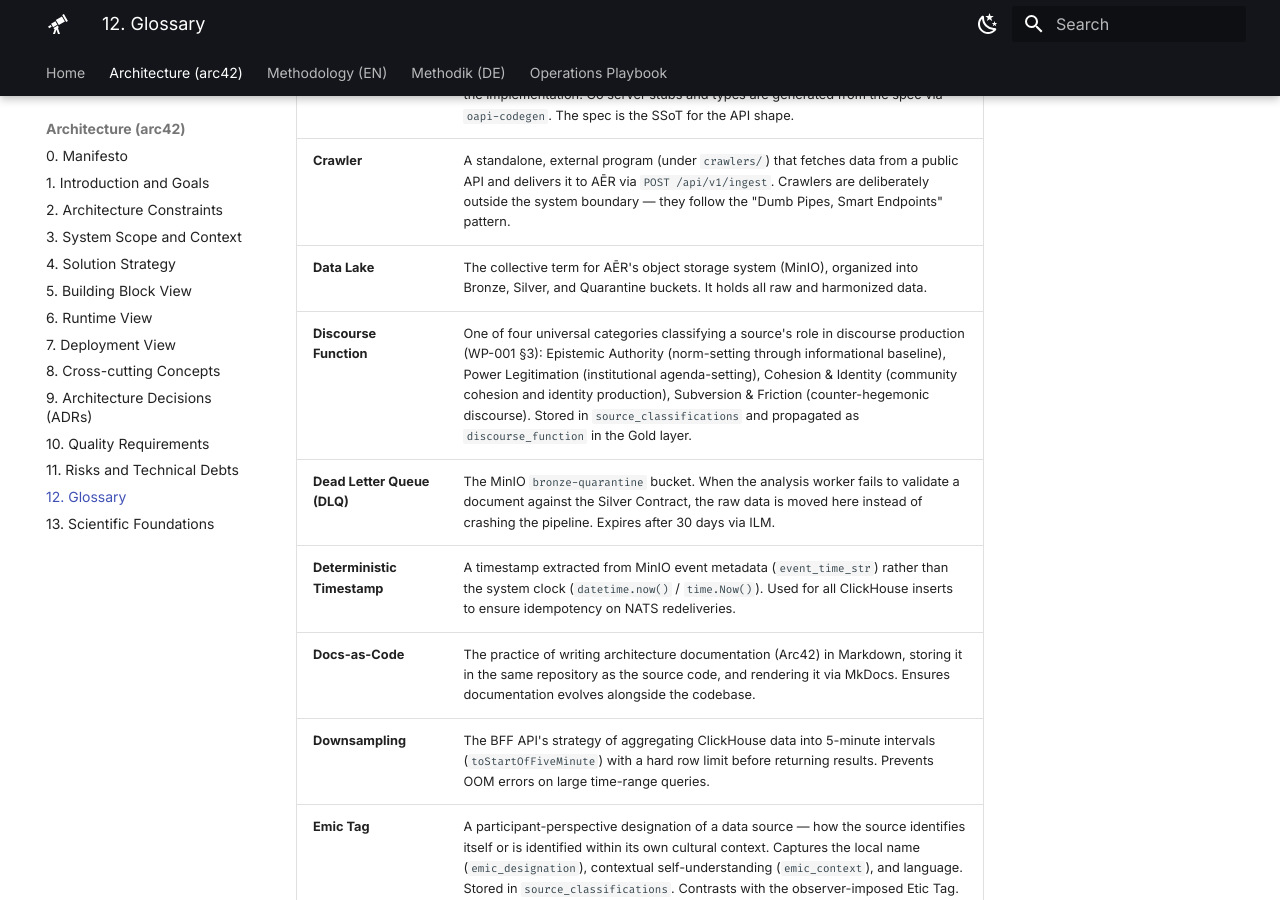
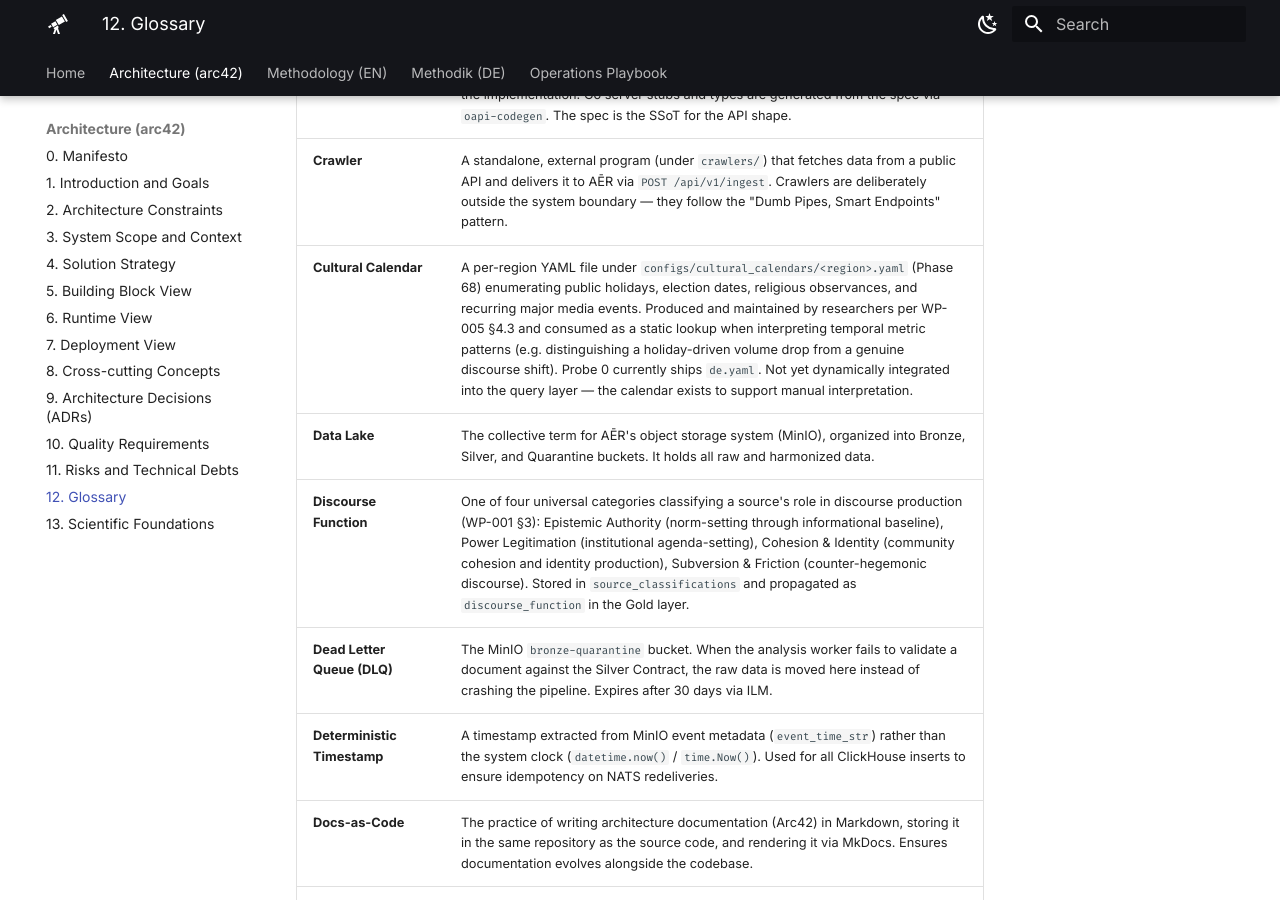
Before and after one commit to frogfromlake/aer, an MkDocs documentation site: the page built from docs/arc42/12_glossary.md, in a window 1280 px wide and 900 px high, scrolled down 1056 px. Built offline with MkDocs 1.6.1 and Material for MkDocs 9.7.7, drawn with Linux system fonts in a browser that asks for light colours; some of the changed text lies outside the part shown.

Commit message:
docs(arc42): add cultural calendar and validation study glossary entries

```diff
--- a/docs/arc42/12_glossary.md
+++ b/docs/arc42/12_glossary.md
@@ -12,6 +12,7 @@
 | **Clean Architecture** | The internal directory structure of Go microservices: `cmd/` (entry point, zero logic), `internal/config/` (environment mapping), `internal/storage/` (infrastructure adapters), `internal/core/` (business logic with injected dependencies). |
 | **Contract-First** | A design principle where the API specification (OpenAPI YAML) is written before the implementation. Go server stubs and types are generated from the spec via `oapi-codegen`. The spec is the SSoT for the API shape. |
 | **Crawler** | A standalone, external program (under `crawlers/`) that fetches data from a public API and delivers it to AĒR via `POST /api/v1/ingest`. Crawlers are deliberately outside the system boundary — they follow the "Dumb Pipes, Smart Endpoints" pattern. |
+| **Cultural Calendar** | A per-region YAML file under `configs/cultural_calendars/<region>.yaml` (Phase 68) enumerating public holidays, election dates, religious observances, and recurring major media events. Produced and maintained by researchers per WP-005 §4.3 and consumed as a static lookup when interpreting temporal metric patterns (e.g. distinguishing a holiday-driven volume drop from a genuine discourse shift). Probe 0 currently ships `de.yaml`. Not yet dynamically integrated into the query layer — the calendar exists to support manual interpretation. |
 | **Data Lake** | The collective term for AĒR's object storage system (MinIO), organized into Bronze, Silver, and Quarantine buckets. It holds all raw and harmonized data. |
 | **Discourse Function** | One of four universal categories classifying a source's role in discourse production (WP-001 §3): Epistemic Authority (norm-setting through informational baseline), Power Legitimation (institutional agenda-setting), Cohesion & Identity (community cohesion and identity production), Subversion & Friction (counter-hegemonic discourse). Stored in `source_classifications` and propagated as `discourse_function` in the Gold layer. |
 | **Dead Letter Queue (DLQ)** | The MinIO `bronze-quarantine` bucket. When the analysis worker fails to validate a document against the Silver Contract, the raw data is moved here instead of crashing the pipeline. Expires after 30 days via ILM. |
@@ -67,6 +68,7 @@
 | **Tiered Retention** | A retention strategy in which the raw 5-minute layer is kept only for the short term and progressively coarser pre-aggregated tables retain progressively longer history (target: 30 d full / 1 y hourly / 5 y daily / unbounded monthly). Defined as the target architecture in §8.8 (addendum). **Status: planned — not yet active.** Activation depends on the deferred materialized views in migration `000009`. See Phase 66 and WP-005 §5.4. |
 | **TTL (Time-To-Live)** | A database-level feature that automatically deletes rows after a specified duration. ClickHouse's `aer_gold.metrics` table uses a 365-day TTL on the `timestamp` column via the `MergeTree` engine. |
 | **Validation Protocol** | The five-step process proposed in WP-002 §4 for establishing metric validity: (1) reference annotation by domain experts, (2) inter-annotator agreement (Krippendorff's alpha), (3) system-vs-reference correlation, (4) error taxonomy construction, (5) context-scoped validity declaration with expiration. Results are stored in `aer_gold.metric_validity`. |
+| **Validation Study** | A concrete application of the Validation Protocol to a specific (metric, language, source_type, discourse_function) context. Each study is documented by a completed `docs/templates/validation_study_template.yaml` file (Phase 68) and produces a single row in `aer_gold.metric_validity`. Minimum methodological requirements: ≥ 3 annotators, Krippendorff's alpha ≥ 0.667. On expiration (`valid_until`) the corresponding metric reverts to `unvalidated` in `GET /api/v1/metrics/available`. See Scientific Operations Guide Workflow 2 (Phase 71). |
 | **Visibility Mechanism** | The method by which a platform determines content ordering and exposure. Documented in `BiasContext.visibility_mechanism`. Examples: `chronological` (RSS, reverse-chronological feeds), `algorithmic` (social media recommendation engines), `curated` (editorially selected content). A key structural bias dimension (WP-003) because algorithmic visibility can amplify certain content types and suppress others. |
 | **Methodological Transparency** | The WP-006 §6 principle that every metric must expose its algorithmic provenance — tier classification, algorithm description, known limitations, validation status, and extractor version — at the point of consumption, not buried in documentation. Implemented in Phase 67 via `GET /api/v1/metrics/{metricName}/provenance` backed by `configs/metric_provenance.yaml` plus dynamic lookups in `metric_validity` and `metric_equivalence`. See ADR-017. |
 | **Non-Prescriptive Visualization** | The WP-006 §6 principle that visual encodings must not smuggle normative judgments into the display of metrics: no red/green for contested metrics, uncertainty alongside point estimates, multiple visualization modes, no hand-picked valence-laden palettes. Captured as frontend requirements in `docs/design/visualization_guidelines.md`. Deferred to the dashboard phase — not enforceable at the API layer. See ADR-017 Principle 2. |
```
Also changed, not shown: other parts of docs/arc42/12_glossary.md (+1 -1 lines).
